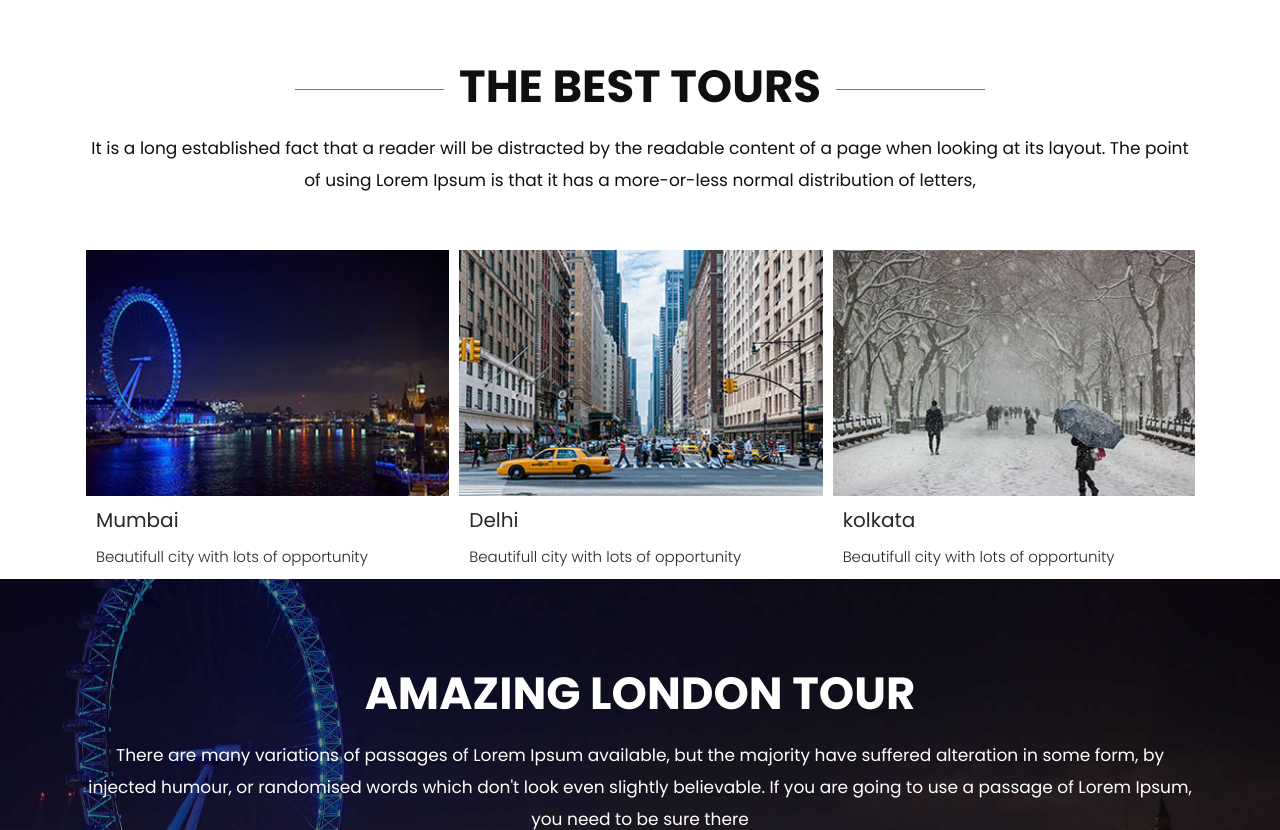
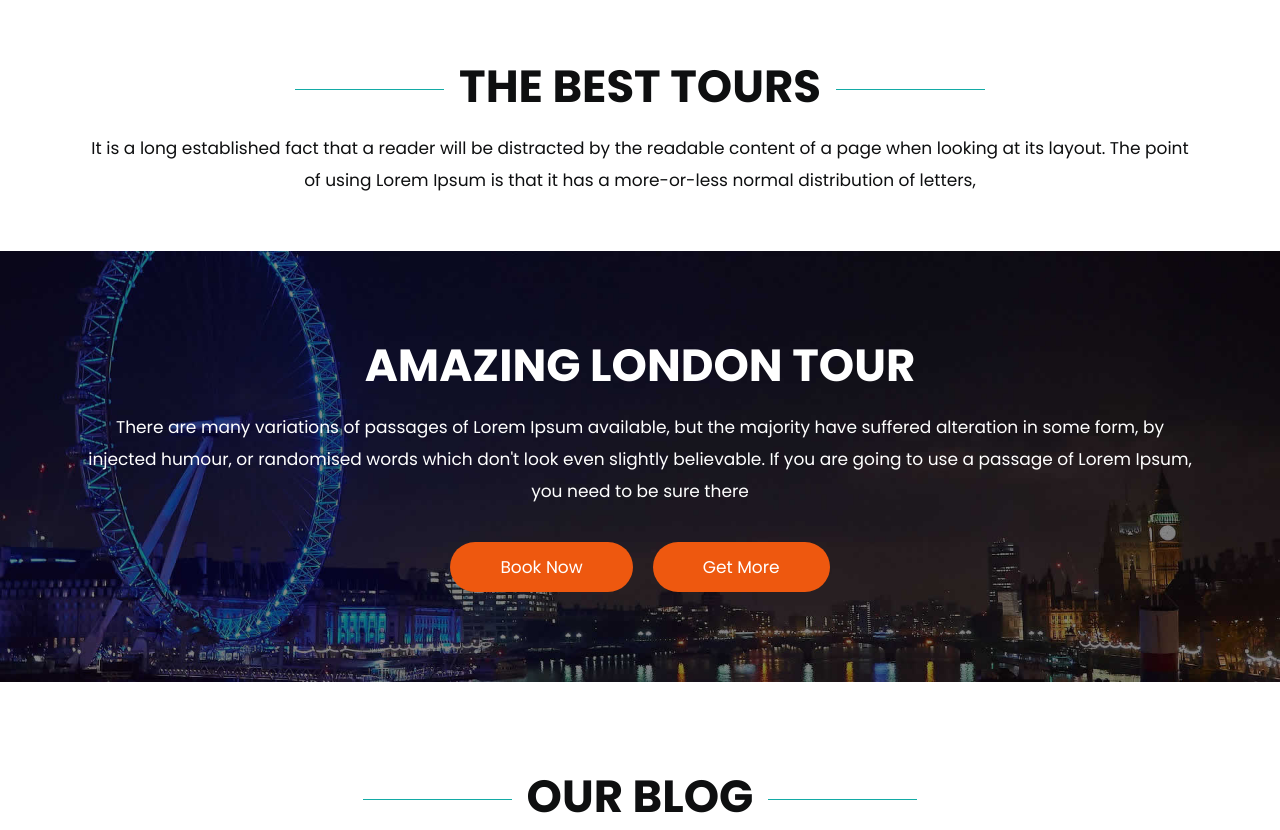
Before and after one commit to agarwalyash95/testDjango, a Django app: page / in a window 1280 px wide. Shown: the part 2729-3559 px from the top of the page. Run offline with Django 3.2, Linux system fonts and the light colour scheme; data that the repository does not hold is empty; some libraries are stand-ins or nearby versions.

Commit message:
updatefiles

```diff
--- a/templates/index.html
+++ b/templates/index.html
@@ -263,7 +263,7 @@
                      <div class="owl-carousel owl-theme">
                         {% for des in dest %}
                         <div class="item">
-                           <img class="img-responsive" src="{{ baseURL }}{{ des.img}}" alt="#" />
+                           <img class="img-responsive" src="{{ des.img.url }}" alt="#" />
                            <h3>{{ des.name }}</h3>
                            <p>{{ des.desc }}
                         </div>
--- a/travel/views.py
+++ b/travel/views.py
@@ -1,21 +1,7 @@
 from django.shortcuts import render
 from .models import destination
 def index(request):
-    dest1 = destination()
-    dest1.name = 'Mumbai'
-    dest1.desc = 'Beautifull city with lots of opportunity'
-    dest1.img = 'images/1.jpg'
 
-    dest2 = destination()
-    dest2.name = 'Delhi'
-    dest2.desc = 'Beautifull city with lots of opportunity'
-    dest2.img = 'images/2.jpg'
-
-    dest3 = destination()
-    dest3.name = 'kolkata'
-    dest3.desc = 'Beautifull city with lots of opportunity'
-    dest3.img = 'images/3.jpg'
-
-    dest = [dest1, dest2, dest3]
+    dest = destination.objects.all()
 
     return render(request, 'index.html', { 'dest' : dest})
```
